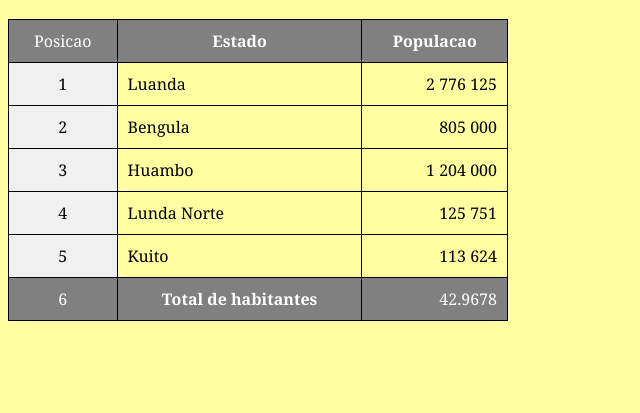
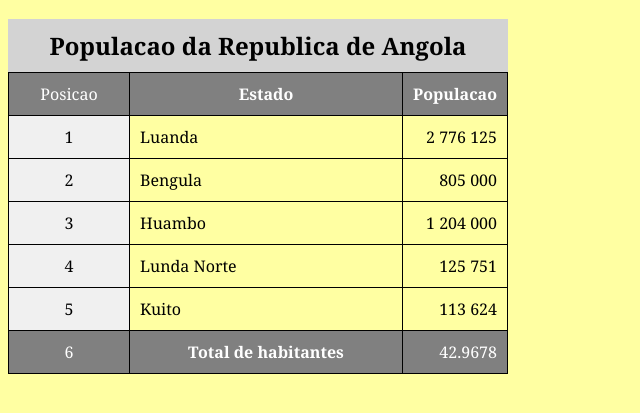
Before and after one commit to gd12domingo/HTML-CSS, a plain HTML site: page Exercicio/Ex023/tab003.html in a window 1280 px wide. Shown: the part 67-480 px from the top of the page, without its empty margins (0-640 px from the left). Drawn offline with Linux system fonts and the light colour scheme.

Commit message:
Update tab003.html

```diff
--- a/Exercicio/Ex023/tab003.html
+++ b/Exercicio/Ex023/tab003.html
@@ -13,6 +13,13 @@
 
         table { width: 500px;
                 border-collapse: collapse}
+
+        caption {
+            font-size: 1.5em;
+            font-weight: bold;
+            padding: 10px;
+            background-color: lightgray;
+        }
 
         td, th { border: 1px solid black;
                  padding: 10px;
@@ -33,44 +40,45 @@
 <body>
     <h1>Uso de tabelas grandes</h1>
     <table>
+        <caption>Populacao da Republica de Angola</caption>
         <thead>
             <tr>
                 <td align="center">Posicao</td>
-                <th>Estado</th>
-                <th>Populacao</th>
+                <th scope="col">Estado</th>
+                <th scope="col" style="width: 50px;">Populacao</th>
             </tr>
         </thead>
         <tbody>
             <tr>
                 <td align="center" style="background: #f0f0f0;">1</td>
-                <td id="t1">Luanda</td>
+                <td>Luanda</td>
                 <td class="num">2 776 125</td>
             </tr>
             <tr>
                 <td td align="center" style="background: #f0f0f0;">2</td>
-                <td id="t2">Bengula</td>
+                <td>Bengula</td>
                 <td class="num">805 000</td>
             </tr>
             <tr>
                 <td td align="center" style="background: #f0f0f0;">3</td>
-                <td id="t3">Huambo</td>
+                <td>Huambo</td>
                 <td class="num">1 204 000</td>
             </tr>
             <tr>
                 <td td align="center" style="background: #f0f0f0;">4</td>
-                <td id="t4">Lunda Norte</td>
+                <td>Lunda Norte</td>
                 <td class="num">125 751</td>
             </tr>
             <tr>
                 <td td align="center" style="background: #f0f0f0;">5</td>
-                <td id="t5">Kuito</td>
+                <td>Kuito</td>
                 <td class="num">113 624</td>
             </tr>
         </tbody>
         <tfoot>
             <tr>
                 <td align="center">6</td>
-                <th id="t6"><strong>Total de habitantes</strong></th>
+                <th scope="col"><strong>Total de habitantes</strong></th>
                 <td class="num">42.9678</td>
             </tr>
         </tfoot>
```
